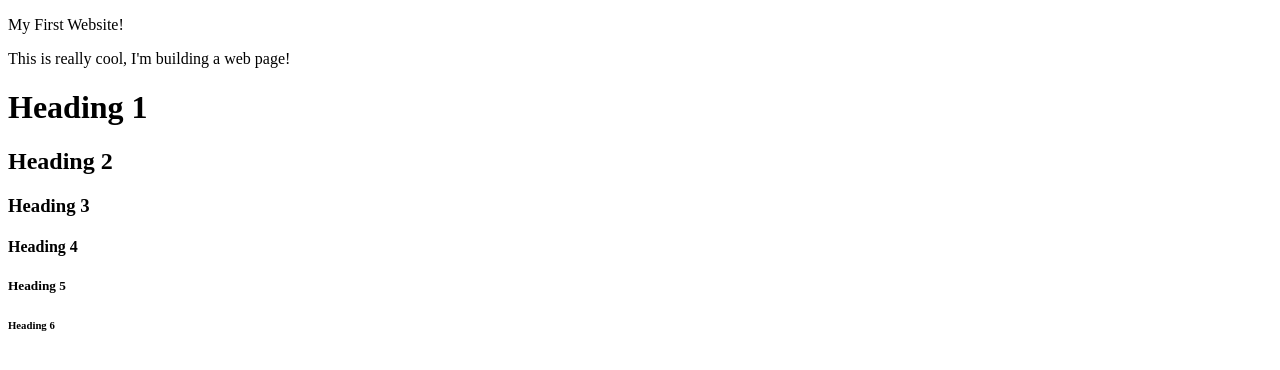
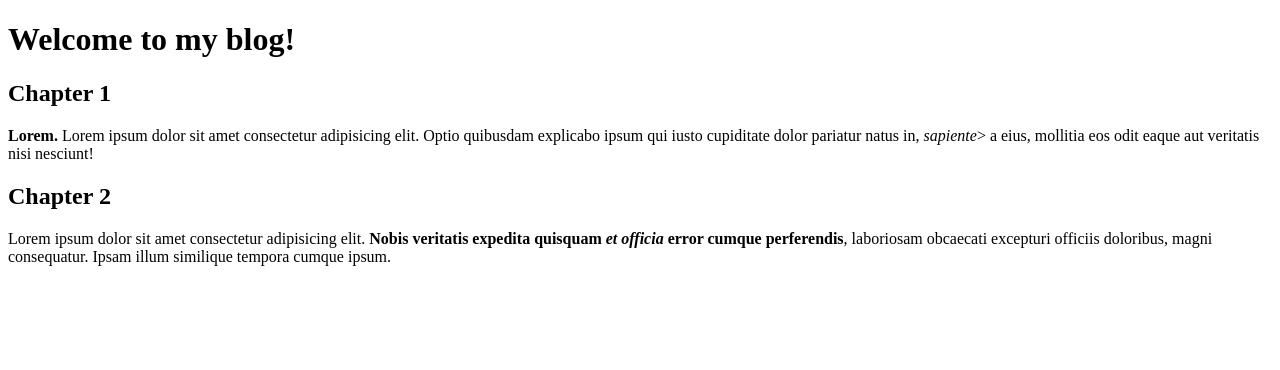
Before and after one commit to nshah530/odin-exercises, a plain HTML site: page First Webpage/index.html in a window 1280 px wide. Drawn offline with Linux system fonts and the light colour scheme.

Commit message:
Converted First Webpage to simple blog

```diff
--- a/First Webpage/index.html
+++ b/First Webpage/index.html
@@ -1,23 +1,16 @@
 <!DOCTYPE html>
-
 <html lang="en">
-
 <head>
     <meta charset="UTF-8">
-    <title>My First Website</title>
+    <title>Plain Blog Article</title>
 </head>
+<body>
+    <h1>Welcome to my blog!</h1>
 
-<body>
-    <p>My First Website!</p>
+    <h2>Chapter 1</h2>
+    <p><strong>Lorem.</strong> Lorem ipsum dolor sit amet consectetur adipisicing elit. Optio quibusdam explicabo ipsum qui iusto cupiditate dolor pariatur natus in, <em>sapiente</em>> a eius, mollitia eos odit eaque aut veritatis nisi nesciunt!</p>
 
-    <p>This is really cool, I'm building a web page!</p>
-
-    <h1>Heading 1</h1>
-    <h2>Heading 2</h2>
-    <h3>Heading 3</h3>
-    <h4>Heading 4</h4>
-    <h5>Heading 5</h5>
-    <h6>Heading 6</h6>
+    <h2>Chapter 2</h2>
+    <p>Lorem ipsum dolor sit amet consectetur adipisicing elit. <strong>Nobis veritatis expedita quisquam <em>et officia</em> error cumque perferendis</strong>, laboriosam obcaecati excepturi officiis doloribus, magni consequatur. Ipsam illum similique tempora cumque ipsum.</p>
 </body>
-
 </html>
```
